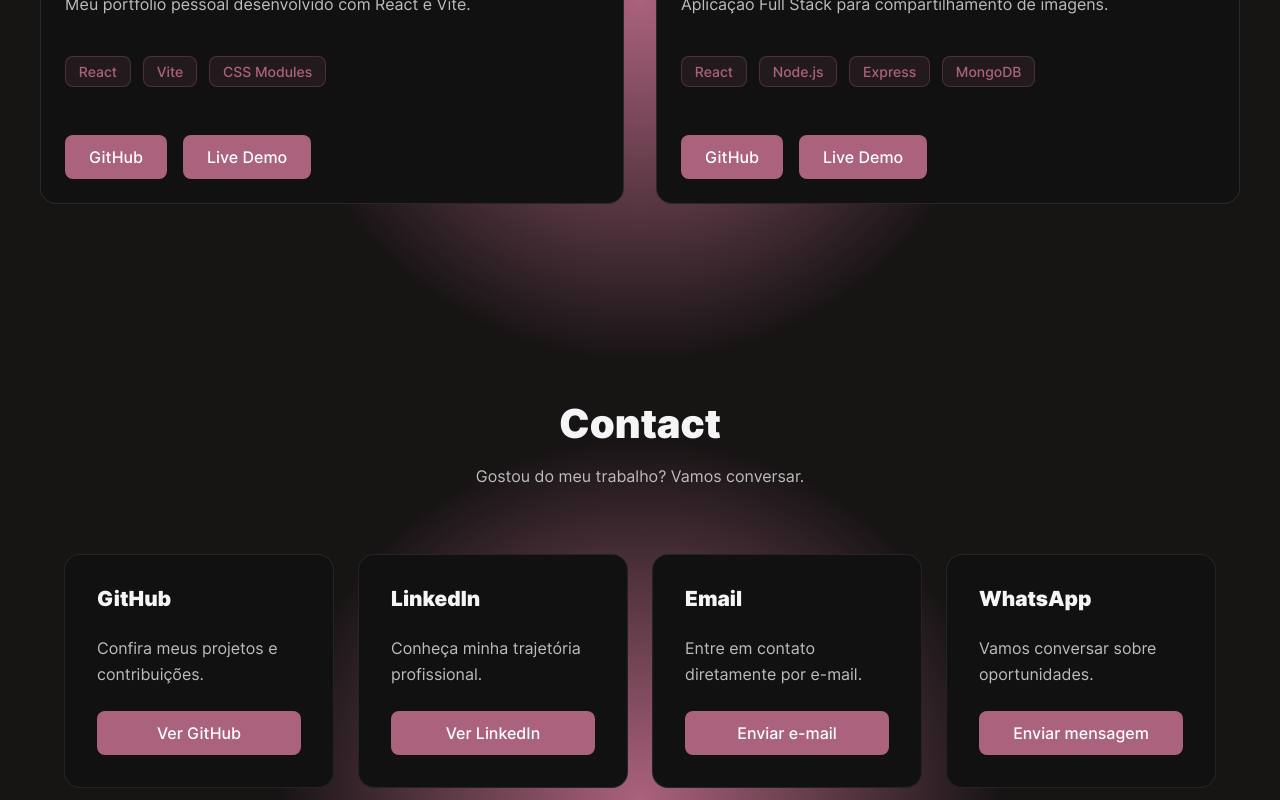
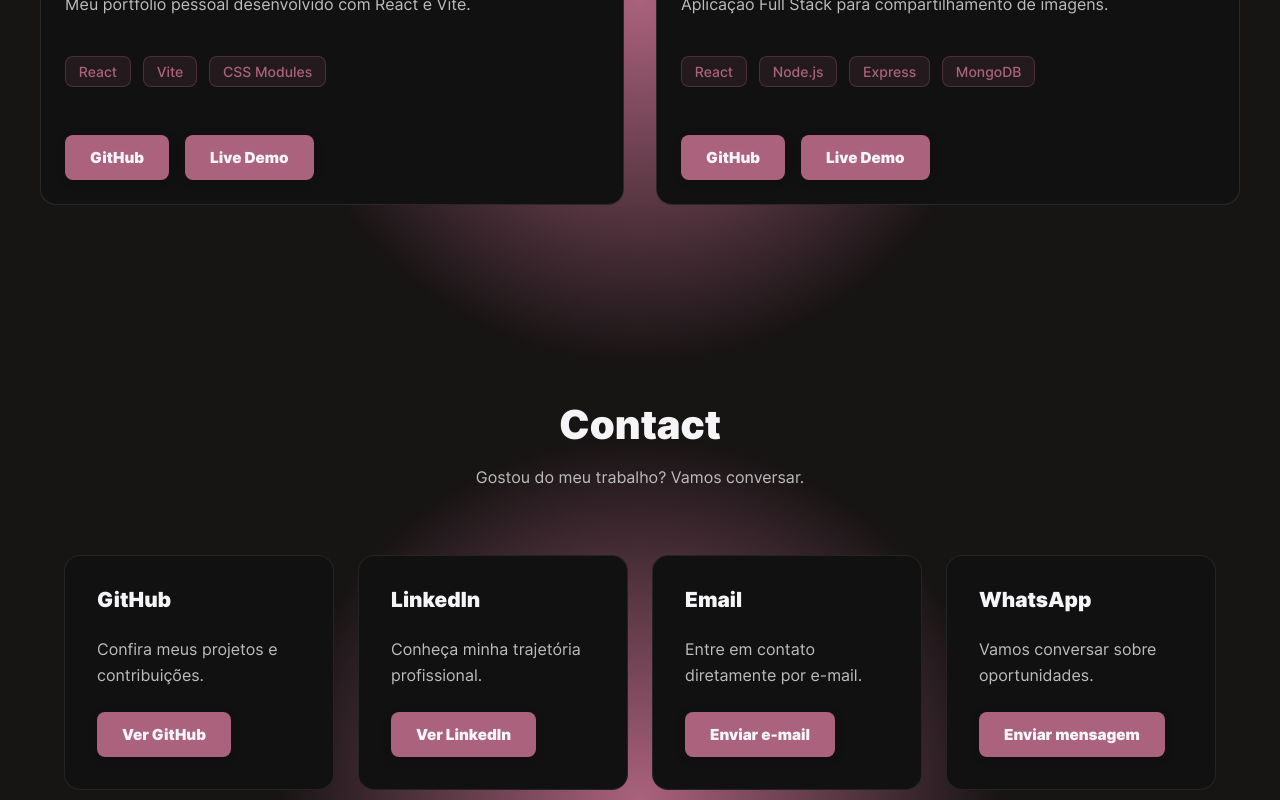
Before and after one commit to flpzht/portfolio, a React (Vite) app: page / in a window 1280 px wide. Shown: the part 2800-3600 px from the top of the page. Built offline with nearby package versions, Linux system fonts and the light colour scheme.

Commit message:
refactor(button): refactor button js and style

```diff
--- a/src/components/Button/Button.jsx
+++ b/src/components/Button/Button.jsx
@@ -3,17 +3,34 @@ import styles from "./Button.module.css";
 export default function Button({
   children,
   href,
-  target = "_blank",
-  rel = "noopener noreferrer",
+  type = "button",
+  onClick,
+  target,
+  rel,
+  variant = "primary",
 }) {
+  const className = `${styles.button} ${styles[variant]}`;
+
+  if (href) {
+    return (
+      <a
+        href={href}
+        className={className}
+        target={target}
+        rel={rel}
+      >
+        {children}
+      </a>
+    );
+  }
+
   return (
-    <a
-      className={styles.button}
-      href={href}
-      target={target}
-      rel={rel}
+    <button
+      type={type}
+      className={className}
+      onClick={onClick}
     >
       {children}
-    </a>
+    </button>
   );
 }
--- a/src/components/Button/Button.module.css
+++ b/src/components/Button/Button.module.css
@@ -1,16 +1,65 @@
 .button {
   display: inline-flex;
+
   align-items: center;
   justify-content: center;
+
+  width: fit-content;
+
   padding: 12px 24px;
-  border-radius: 8px;
-  background-color: #ab627d;
-  color: white;
+
+  border: 1px solid transparent;
+  border-radius: var(--radius-sm);
+
+  font-family: var(--font-primary);
+  font-size: 0.95rem;
+  font-weight: 600;
+
   text-decoration: none;
-  font-weight: 500;
-  transition: opacity 0.3s ease;
+
+  cursor: pointer;
+
+  transition:
+    background-color var(--transition-default),
+    border-color var(--transition-default),
+    color var(--transition-default),
+    transform var(--transition-default),
+    box-shadow var(--transition-default);
 }
 
 .button:hover {
-  opacity: 0.8;
+  transform: translateY(-2px);
 }
+
+.button:focus-visible {
+  outline: 2px solid var(--primary);
+  outline-offset: 3px;
+}
+
+.primary {
+  color: var(--text);
+
+  background-color: var(--primary);
+
+  box-shadow: var(--shadow-sm);
+}
+
+.primary:hover {
+  background-color: var(--primary-hover);
+
+  box-shadow: var(--shadow-primary);
+}
+
+.secondary {
+  color: var(--text);
+
+  background-color: transparent;
+
+  border-color: var(--border);
+}
+
+.secondary:hover {
+  background-color: var(--surface-hover);
+
+  border-color: var(--primary);
+}
```
